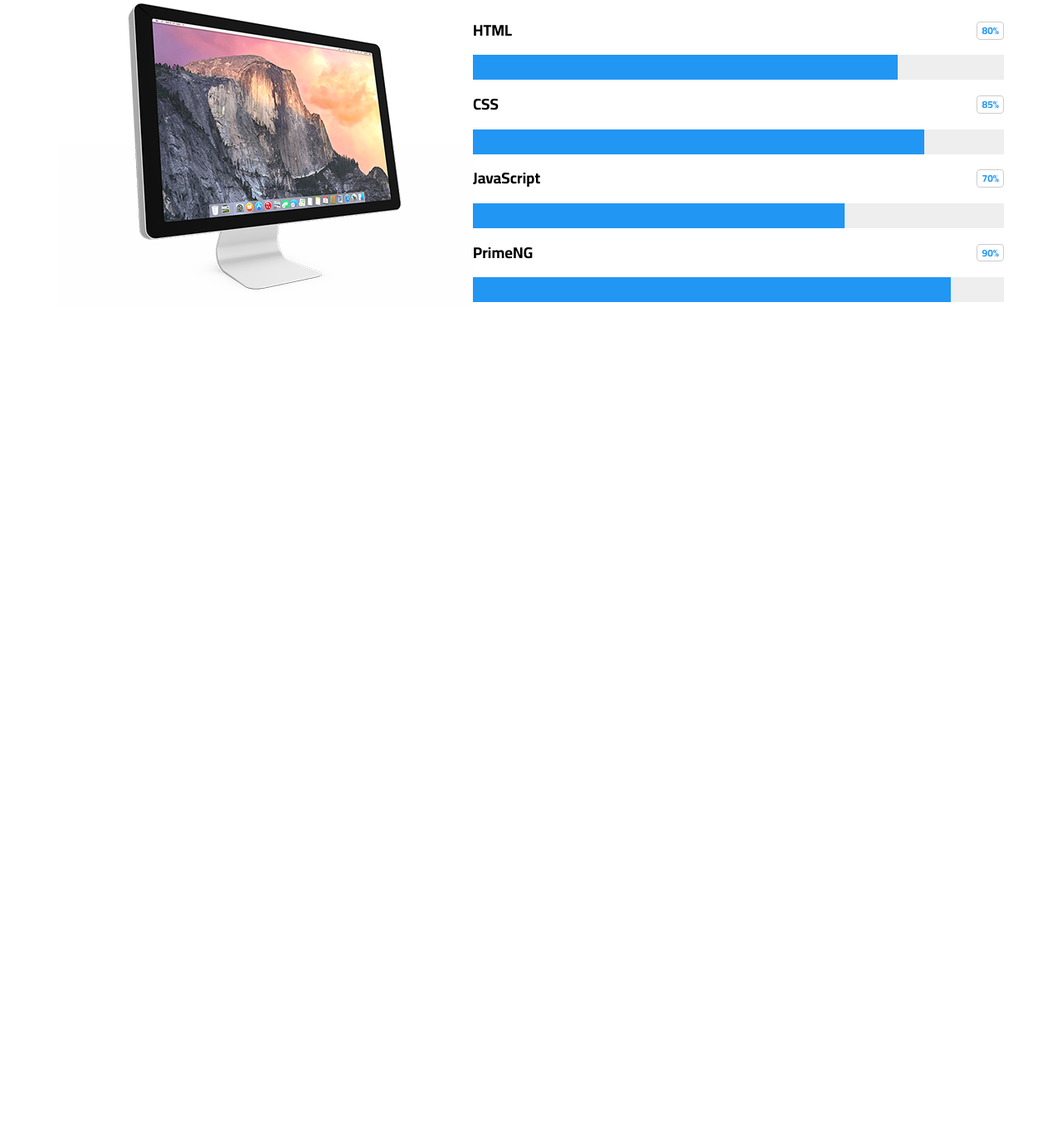
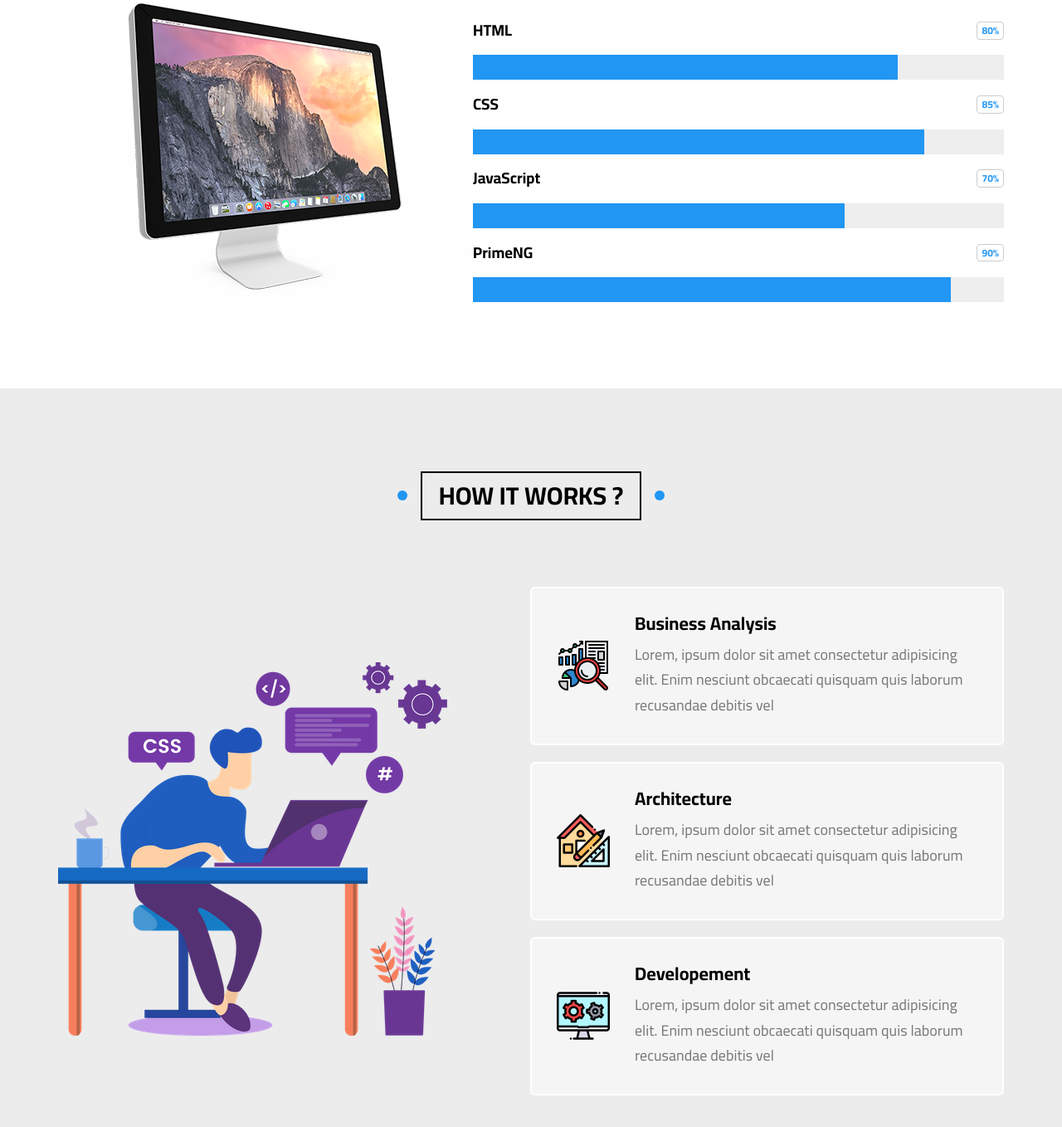
Before and after one commit to aGiBam/ElZero, a plain HTML site: page index.html in a window 1280 px wide. Shown: the part 7718-9076 px from the top of the page at 83% size. Before the commit the page ends 8186 px from the top, so only its background shows below. Drawn offline with Linux system fonts and the light colour scheme.

Commit message:
#21 - Work Steps Section

```diff
--- a/CSS/elzero.css
+++ b/CSS/elzero.css
@@ -63,7 +63,7 @@ a {
   padding: 10px 20px;
   font-size: 30px;
   width: fit-content;
-  text-transform: uppercase ;
+  text-transform: uppercase;
   position: relative;
   z-index: 1;
   transition: var(--main-transition-duration);
@@ -818,24 +818,24 @@ a {
 .ourSkills .skills {
   flex: 1;
 }
-.ourSkills .skill h3{
+.ourSkills .skill h3 {
   display: flex;
   justify-content: space-between;
   align-items: center;
 }
-.ourSkills .skill h3 span{
+.ourSkills .skill h3 span {
   font-size: 12px;
-  border: 1px solid #CCC;
+  border: 1px solid #ccc;
   padding: 3px 5px;
   border-radius: 4px;
   color: var(--main-color);
 }
-.ourSkills .skill .the-progress{
+.ourSkills .skill .the-progress {
   height: 30px;
   background-color: #eee;
   position: relative;
 }
-.ourSkills .skill .the-progress span{
+.ourSkills .skill .the-progress span {
   position: absolute;
   left: 0;
   top: 0;
@@ -843,6 +843,86 @@ a {
   background-color: var(--main-color);
 }
 /* End Our Skills */
+/* Start Work Steps */
+.howItWorks {
+  padding-top: var(--main-padding-top);
+  padding-bottom: var(--main-padding-bottom);
+  position: relative;
+  background-color: var(--section-background);
+}
+.howItWorks .container {
+  display: flex;
+  align-items: center;
+  justify-content: space-between;
+}
+@media (max-width: 991px){
+  .howItWorks .container {
+    flex-direction: column;
+  }
+}
+.howItWorks .container .image {
+  max-width: 100%;
+  margin-right: 100px; /* or gap */
+}
+@media (max-width: 991px){
+.howItWorks .container .image {
+     margin: 0 0 50px;
+  }
+}
+.howItWorks .container .info .box {
+  background-color: #f5f5f5;
+  padding: 30px;
+  margin-bottom: 20px;
+  border-radius: 6px;
+  display: flex;
+  align-items: center;
+  border: 2px solid white;
+  position: relative;
+  z-index: 1;
+}
+@media (max-width: 991px){
+.howItWorks .container .info .box {
+    flex-direction: column;
+    text-align: center;
+  }
+}
+.howItWorks .container .info .box::before {
+  content: "";
+  left: 50%;
+  top: 50%;
+  position: absolute;
+  width: 0;
+  height: 0;
+  transform: translate(-50%, -50%);
+  background-color: #ededed;
+  z-index: -1;
+  transition: var(--main-transition-duration);
+}
+.howItWorks .container .info .box:hover::before {
+  width: 100%;
+  height: 100%;
+}
+
+.howItWorks .container .info .box img {
+  width: 64px;
+  margin-right: 30px;
+}
+@media (max-width: 991px){
+.howItWorks .container .info .box img {
+    margin: 0 0 40px;
+  }
+}
+.howItWorks .container .info .box h3 {
+  margin: 0;
+  font-size: 22px;
+}
+.howItWorks .container .info .box p {
+  color: #777;
+  line-height: 1.7;
+  margin: 10px 0 0;
+  font-size: 18px;
+}
+/* End Work Steps */
 /* Start Animation */
 @keyframes up-and-down {
   0%,
--- a/index.html
+++ b/index.html
@@ -35,7 +35,7 @@
                             <li><i class="fa-regular fa-building"></i><a href="#services">Services</a></li>
                             <li><i class="fa-regular fa-circle-check"></i><a href="#ourSkills">Our Skills</a>
                             </li>
-                            <li><i class="fa-regular fa-clipboard"></i><a href="howItWorks">How It Works</a>
+                            <li><i class="fa-regular fa-clipboard"></i><a href="#howItWorks">How It Works</a>
                             </li>
                         </ul>
                         <ul class="links">
@@ -596,6 +596,43 @@
         </div>
     </div>
     <!-- End Our Skills -->
+    <!-- Start Work Steps -->
+    <div class="howItWorks" id="howItWorks">
+        <h2 class="main-title">How It Works ?</h2>
+        <div class="container">
+            <img src="imgs/work-steps.png" alt="" class="image">
+            <div class="info">
+                <div class="box">
+                    <img src="./imgs/work-steps-1.png" alt="">
+                    <div class="text">
+                        <h3>Business Analysis</h3>
+                        <p>Lorem, ipsum dolor sit amet consectetur adipisicing elit. Enim nesciunt obcaecati quisquam
+                            quis laborum recusandae debitis vel
+                        </p>
+                    </div>
+                </div>
+                <div class="box">
+                    <img src="./imgs/work-steps-2.png" alt="">
+                    <div class="text">
+                        <h3>Architecture</h3>
+                        <p>Lorem, ipsum dolor sit amet consectetur adipisicing elit. Enim nesciunt obcaecati quisquam
+                            quis laborum recusandae debitis vel
+                        </p>
+                    </div>
+                </div>
+                <div class="box">
+                    <img src="./imgs/work-steps-3.png" alt="">
+                    <div class="text">
+                        <h3>Developement</h3>
+                        <p>Lorem, ipsum dolor sit amet consectetur adipisicing elit. Enim nesciunt obcaecati quisquam
+                            quis laborum recusandae debitis vel
+                        </p>
+                    </div>
+                </div>
+            </div>
+        </div>
+    </div>
+    <!-- End Work Steps -->
 </body>
 
 </html>
```
